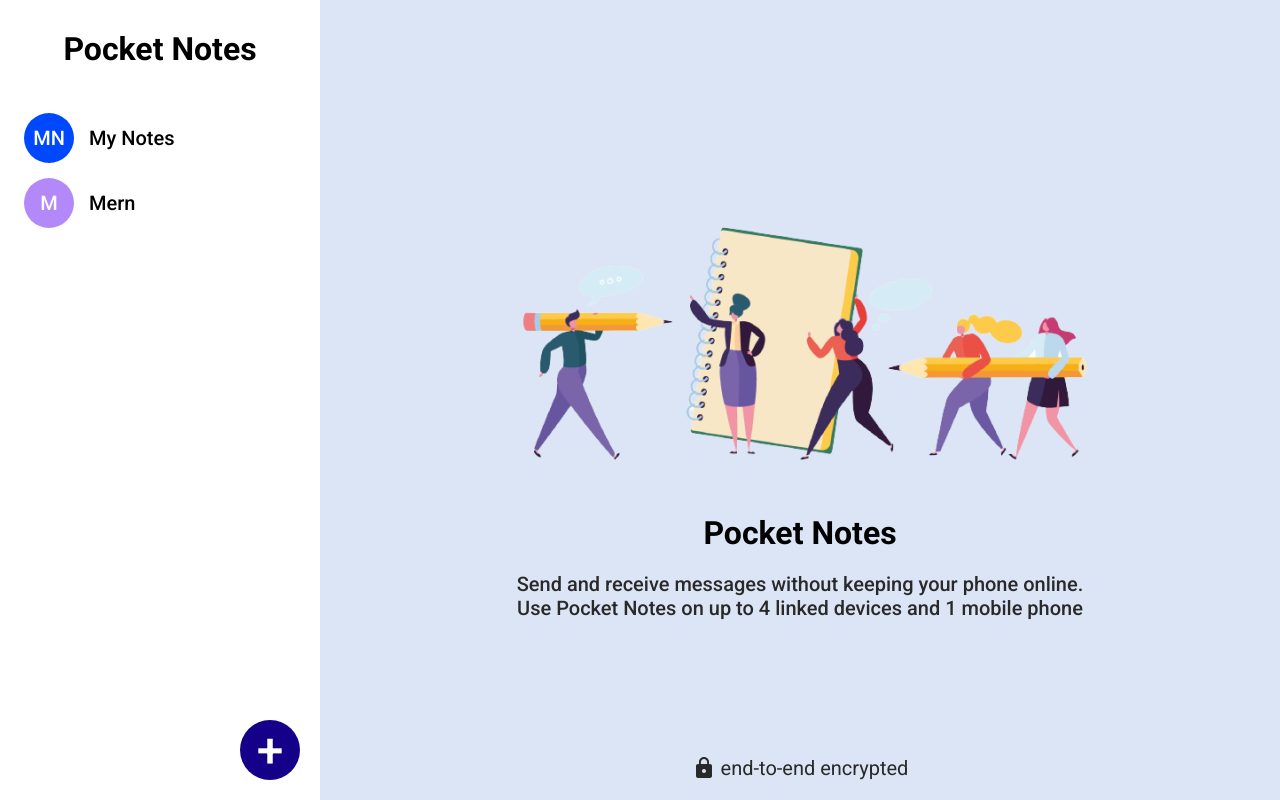
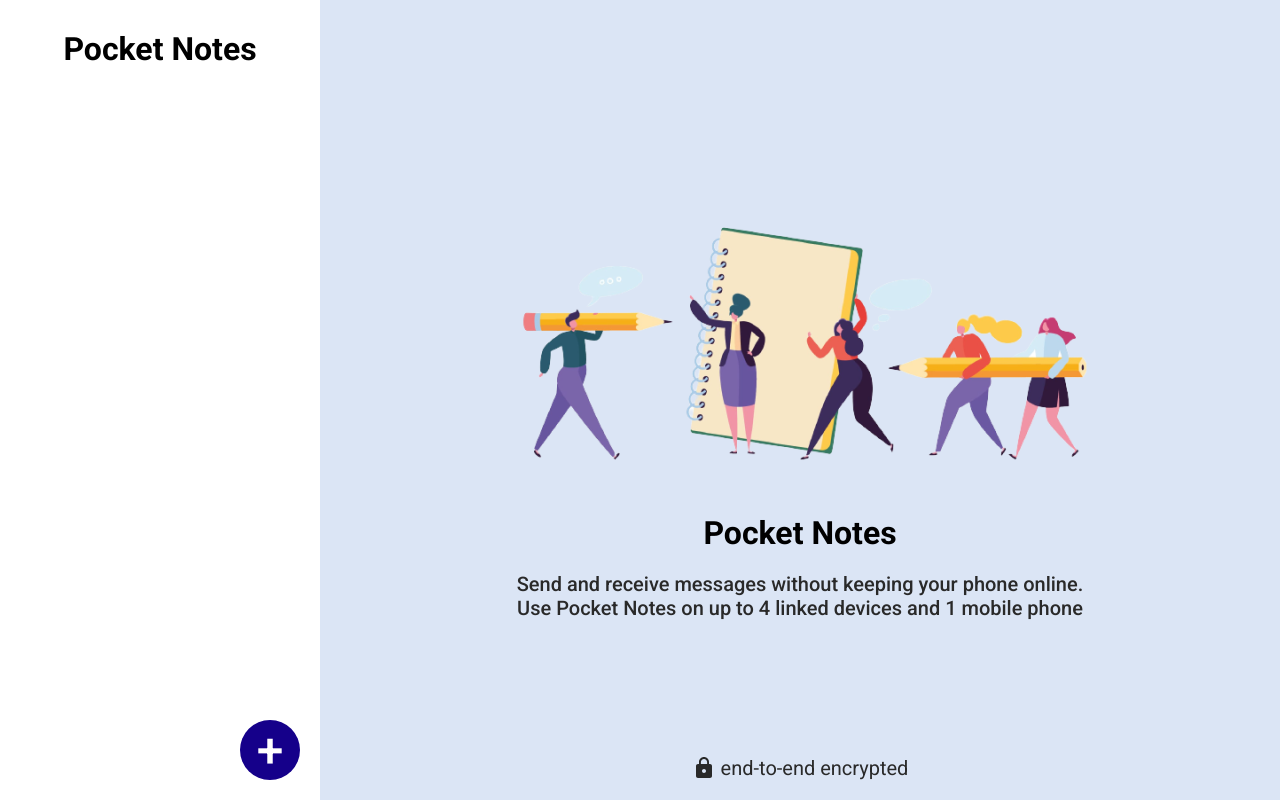
Before and after one commit to payalg22/pocket-notes, a React app: page / in a window 1280 px wide. Built offline with nearby package versions, Linux system fonts and the light colour scheme; the HTML template or start-up script is replaced by a standard one.

Commit message:
Completed for desktop screen

```diff
--- a/src/App.jsx
+++ b/src/App.jsx
@@ -9,14 +9,21 @@ function App() {
   const [groups, setGroups] = useState(
     JSON.parse(localStorage.getItem("myGroups")) || [
       {
-        logo: "MN",
-        name: "My Notes",
-        theme: "hsla(223, 100%, 50%, 1)",
-      },
+        logo: "",
+        name: "",
+        theme: "",
+      }]
+  );
+  const [selectedGrp, setSelectedGrp] = useState();
+  const [notes, setNotes] = useState(
+    JSON.parse(localStorage.getItem("myNotes")) || [
       {
-        logo: "M",
-        name: "Mern",
-        theme: "hsla(262, 92%, 76%, 1)",
+        grp: "",
+        content: "",
+        timestamp: {
+          fDate: "",
+          time: "",
+        },
       },
     ]
   );
@@ -25,9 +32,22 @@ function App() {
     localStorage.setItem("myGroups", JSON.stringify(groups));
   }, [groups]);
 
+  useEffect(() => {
+    localStorage.setItem("myNotes", JSON.stringify(notes));
+  }, [notes]);
+
   return (
     <div className={styles.container}>
-      <AppContext.Provider value={{ groups, setGroups }}>
+      <AppContext.Provider
+        value={{
+          groups,
+          setGroups,
+          selectedGrp,
+          setSelectedGrp,
+          notes,
+          setNotes,
+        }}
+      >
         <BrowserRouter>
           <Routes>
             <Route path="/" element={<HomePage />} />
--- a/src/components/CreateNote.jsx
+++ b/src/components/CreateNote.jsx
@@ -1,19 +1,51 @@
-import { useState } from "react";
+import { useContext, useEffect, useState } from "react";
 import styles from "./create-note.module.css";
 import SendIcon from "@mui/icons-material/Send";
+import AppContext from "../context/AppContext";
+import getDateTime from "../utils/getDateTime.js";
 
 export default function CreateNote() {
-  const [newNote, setNewNote] = useState();
+  const [newNote, setNewNote] = useState("");
   const [isDisabled, setIsDisabled] = useState(true);
+  const { notes, setNotes, selectedGrp } = useContext(AppContext);
 
-  function handleSubmit() {}
+  useEffect(() => {
+    if (!newNote) {
+      setIsDisabled(true);
+    }
+  }, [newNote]);
+
+  function handleSubmit() {
+    if (newNote.trim()) {
+      let timestamp = getDateTime();
+      setNotes([
+        ...notes,
+        {
+          grp: selectedGrp.name,
+          content: newNote,
+          timestamp: timestamp,
+        },
+      ]);
+      setNewNote("");
+    }
+  }
+
+  function handleEnter(event) {
+    let data = event.target.value;
+    console.log("hi", data);
+    if (event.key === "Enter" && data.trim()) {
+      handleSubmit();
+    }
+  }
 
   function handleChange(e) {
     let data = e.target.value;
-    if (data) {
+    if (data.trim()) {
       setIsDisabled(false);
-      setNewNote(data);
+    } else {
+      setIsDisabled(true);
     }
+    setNewNote(data);
   }
 
   return (
@@ -21,6 +53,7 @@ export default function CreateNote() {
       <textarea
         className={styles.editor}
         onChange={handleChange}
+        onKeyDown={handleEnter}
         value={newNote}
         placeholder="Enter your text here..........."
       />
--- a/src/components/GroupList.jsx
+++ b/src/components/GroupList.jsx
@@ -6,7 +6,7 @@ import NewGroup from "./NewGroup";
 import GroupName from "./GroupName";
 
 export default function GroupList() {
-  const { groups, setGroups } = useContext(AppContext);
+  const { groups, setGroups, selectedGrp } = useContext(AppContext);
   const navigate = useNavigate();
 
   function handleNewGroup(grp) {
@@ -14,7 +14,7 @@ export default function GroupList() {
   }
 
   function handleViewGrp(grp) {
-    navigate(`/notes/${grp}`)
+    navigate(`/notes/${grp}`);
   }
 
   return (
@@ -22,6 +22,7 @@ export default function GroupList() {
       <div className={styles.heading}>
         <h1>Pocket Notes</h1>
       </div>
+      <div className={styles.grpList}>
         {groups.map((grp, index) => {
           return (
             <div
@@ -29,11 +30,17 @@ export default function GroupList() {
               onClick={() => {
                 handleViewGrp(grp?.name);
               }}
+              style={{
+                backgroundColor:
+                  selectedGrp?.name === grp?.name && `hsla(0, 0%, 18%, 0.17)`,
+              }}
             >
               <GroupName key={index} grp={grp} />
             </div>
           );
         })}
+      </div>
+
       <div className={styles.newGrp}>
         <NewGroup createNewGrp={handleNewGroup} />
       </div>
--- a/src/components/NotesView.jsx
+++ b/src/components/NotesView.jsx
@@ -1,13 +1,37 @@
+import { useContext, useEffect, useState } from "react";
 import GroupName from "./GroupName";
 import styles from "./notes-view.module.css";
+import AppContext from "../context/AppContext";
 
-export default function NotesView({group}) {
-    //ToDO: get selected grp and pass props to Group Name component
-    //Define route for all group names
+export default function NotesView({ group }) {
+  const { notes } = useContext(AppContext);
+  const [allNotes, setAllNotes] = useState([]);
+
+  useEffect(() => {
+    let currentNotes = notes.filter((item) => {
+      return item?.grp === group?.name;
+    });
+    setAllNotes(currentNotes);
+    console.log("all notes context: ", notes);
+    console.log("filtered array", currentNotes);
+    console.log("prop selected grp name", group?.name);
+  }, [group, notes]);
+
+  //Define route for all group names
   return (
     <div className={styles.container}>
-      <div className={styles.title}>
-        <GroupName grp={group} />
+      <div className={styles.notesSection}>
+        {allNotes.map((noteItem, index) => {
+          return (
+            <div key={index} className={styles.note}>
+              <p>{noteItem?.content}</p>
+              <p className={styles.timestamp}>
+                {noteItem?.timestamp?.fDate + " "} &#9679;{" "}
+                {" " + noteItem?.timestamp?.time}
+              </p>
+            </div>
+          );
+        })}
       </div>
     </div>
   );
--- a/src/components/group-list.module.css
+++ b/src/components/group-list.module.css
@@ -5,13 +5,31 @@
     flex-direction: column;
     justify-content: start;
     align-items: center;
-    gap: 15px;
     overflow-y: auto;
     position: relative;
 }
 
 .heading {
     margin: 30px 0;
+}
+
+.grpList {
+    width: 100%;
+    overflow-y: auto;
+}
+
+.grpList::-webkit-scrollbar {
+    width: 10px;
+}
+
+.grpList::-webkit-scrollbar-track {
+    background-color: hsla(0, 0%, 85%, 1);
+    border-radius: 5.5px;
+}
+
+.grpList::-webkit-scrollbar-thumb {
+    background-color: hsla(0, 0%, 100%, 1);
+    border-radius: 4.5px;
 }
 
 .newGrp {
@@ -22,6 +40,8 @@
 }
 
 .grp {
-    width: 85%;
+    width: 90%;
     cursor: pointer;
+    border-radius: 16px;
+    padding: 10px 5%;
 }
--- a/src/components/notes-view.module.css
+++ b/src/components/notes-view.module.css
@@ -1,16 +1,35 @@
 .container {
-    background: hsla(216, 57%, 91%, 1);
     height: 100%;
     width: 100%;
     display: flex;
     flex-direction: column;
+    align-items: center;
     gap: 20px;
 }
 
-.title {
+.notesSection {
     width: 100%;
-    background-color: hsla(227, 100%, 27%, 1);
+    flex: 1;
+    display: flex;
+    flex-direction: column;
+    gap: 20px;
+    justify-content: flex-start;
+    align-items: center;
     padding: 10px;
-    color: white;
-    position: fixed;
 }
+
+.note {
+    background-color: white;
+    width: 95%;
+    box-shadow: 0px 4px 20px 0px hsla(0, 0%, 0%, 0.25);
+    height: auto;
+    padding: 10px;
+    font-size: 1.15em;
+}
+
+.timestamp {
+    float: right;
+    color: hsla(0, 0%, 21%, 1);
+    font-weight: 500;
+    font-size: 0.8em;
+}
--- a/src/pages/NotePage.jsx
+++ b/src/pages/NotePage.jsx
@@ -1,6 +1,7 @@
 import { useContext, useEffect, useState } from "react";
 import GroupList from "../components/GroupList";
 import NotesView from "../components/NotesView";
+import GroupName from "../components/GroupName";
 import styles from "./note-page.module.css";
 import { useNavigate, useParams } from "react-router-dom";
 import AppContext from "../context/AppContext";
@@ -8,8 +9,7 @@ import CreateNote from "../components/CreateNote";
 
 export default function NotePage() {
   const { group } = useParams();
-  const [selectedGrp, setSelectedGrp] = useState();
-  const { groups } = useContext(AppContext);
+  const { groups, selectedGrp, setSelectedGrp } = useContext(AppContext);
   const navigate = useNavigate();
 
   useEffect(() => {
@@ -29,7 +29,12 @@ export default function NotePage() {
         <GroupList />
       </div>
       <div className={styles.notes}>
-        <NotesView group={selectedGrp} />
+        <div className={styles.title}>
+          <GroupName grp={selectedGrp} />
+        </div>
+        <div className={styles.notesView}>
+          <NotesView group={selectedGrp} />
+        </div>
         <div className={styles.editor}>
           <CreateNote />
         </div>
--- a/src/pages/note-page.module.css
+++ b/src/pages/note-page.module.css
@@ -15,6 +15,38 @@
     display: flex;
     flex-direction: column;
     position: relative;
+    background: hsla(216, 57%, 91%, 1);
+}
+
+.title {
+    width: 100%;
+    background-color: hsla(227, 100%, 27%, 1);
+    padding: 10px;
+    color: white;
+    position: fixed;
+    z-index: 1000;
+    height: 8%;
+}
+
+.notesView {
+    height: 67%;
+    margin-top: 7%;
+    overflow-y: scroll;
+    margin-bottom: 15px;
+}
+
+.notesView::-webkit-scrollbar {
+    width: 10px;
+}
+
+.notesView::-webkit-scrollbar-track {
+    background-color: hsla(0, 0%, 0%, 0.63);
+    border-radius: 5.5px;
+}
+
+.notesView::-webkit-scrollbar-thumb {
+    background-color: hsla(0, 0%, 100%, 1);
+    border-radius: 4.5px;
 }
 
 .editor {
--- a/src/utils/getDateTime.js
+++ b/src/utils/getDateTime.js
@@ -23,7 +23,7 @@ export default function getDate(date = new Date()) {
     })
     .toString()
     .padStart(8, "0");
-  const dateFormatted = `${day} ${month} ${year}`;
+  const fDate = `${day} ${month} ${year}`;
 
-  return { dateFormatted, time };
+  return { fDate, time };
 }
```
Lines whose indentation alone changed are shown as unchanged.
